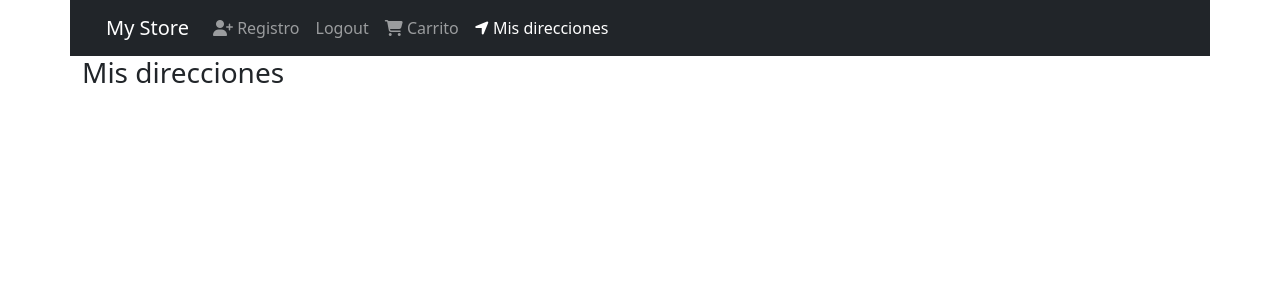
After one commit to jorgefalconcampos/django-ecommerce, a Django app: page /direcciones/ in a window 1280 px wide. The commit adds this page. Shown: the top 300 px of the page. Run offline with Django 3.2, Linux system fonts and the light colour scheme; the visitor is signed in with stand-in values (Sample User, id 1); some libraries are stand-ins or nearby versions.

Commit message:
added shipping addresses view

```diff
--- a/ecommerce/templates/navbar.html
+++ b/ecommerce/templates/navbar.html
@@ -1,6 +1,7 @@
 {% url 'login' as login %}
 {% url 'register' as register %}
 {% url 'carts:cart' as cart %}
+{% url 'shipping_addresses:shipping_addresses' as shipping_addresses %}
 
 
 <nav class="navbar navbar-expand-lg navbar-dark bg-dark">
@@ -39,6 +40,12 @@
                   Carrito
                 </a>
             </li>
+            <li class="nav-item">
+              <a class="nav-link {% if request.path == shipping_addresses %}active{%endif%}" aria-current="page" href="{{shipping_addresses}}">
+                <span class="fas fa-location-arrow"></span>
+                  Mis direcciones
+                </a>
+            </li>
           </ul>
       </div>
     </div>
--- a/ecommerce/urls.py
+++ b/ecommerce/urls.py
@@ -31,6 +31,7 @@ urlpatterns = [
     path('productos/', include('products.urls')),
     path('carrito/', include('carts.urls')),
     path('orden/', include('orders.urls')),
+    path('direcciones/', include('shipping_addresses.urls')),
 ]
 
 if settings.DEBUG:
--- /dev/null
+++ b/shipping_addresses/templates/shipping_addresses/shipping_addresses.html
@@ -0,0 +1,11 @@
+{% extends 'base.html' %}
+
+{% block content %}
+<div class="col">
+    <div class="h3">
+        Mis direcciones
+    </div>
+
+</div>
+
+{% endblock %}
--- /dev/null
+++ b/shipping_addresses/urls.py
@@ -0,0 +1,8 @@
+from django.urls import path
+from . import views
+
+app_name = 'shipping_addresses'
+
+urlpatterns = [
+    path('', views.ShippingAdressesListView.as_view(), name='shipping_addresses')
+]
--- a/shipping_addresses/views.py
+++ b/shipping_addresses/views.py
@@ -1,3 +1,12 @@
 from django.shortcuts import render
+from django.views.generic import ListView
+from . models import ShippingAdresses
+# Create your views here.
 
-# Create your views here.
+
+class ShippingAdressesListView(ListView):
+    model = ShippingAdresses
+    template_name = 'shipping_addresses/shipping_addresses.html'
+
+    def get_queryset(self):
+        return ShippingAdresses.objects.filter(user=self.request.user).order_by('-is_default')
```
